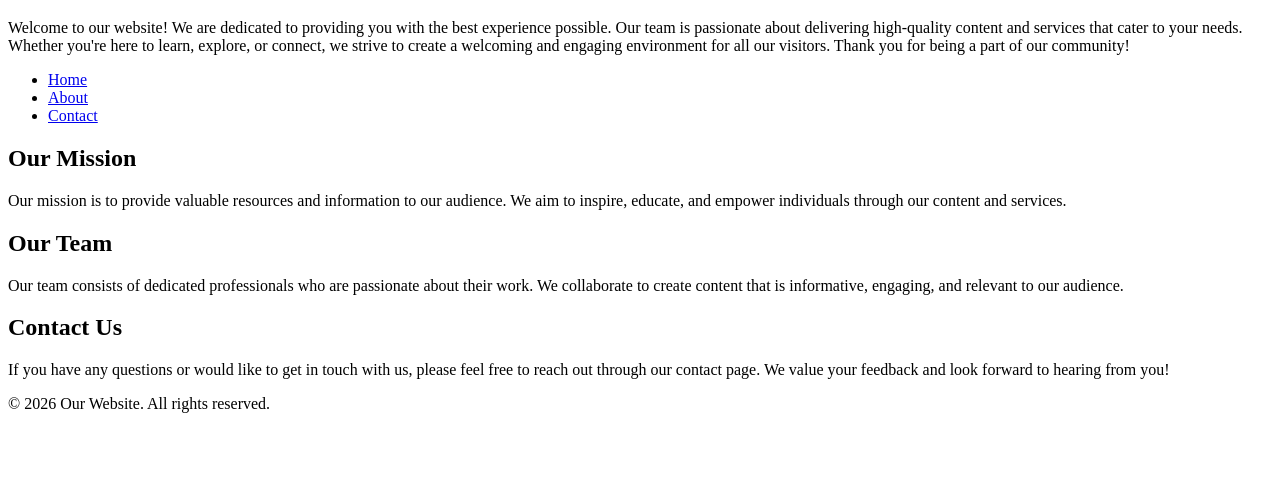
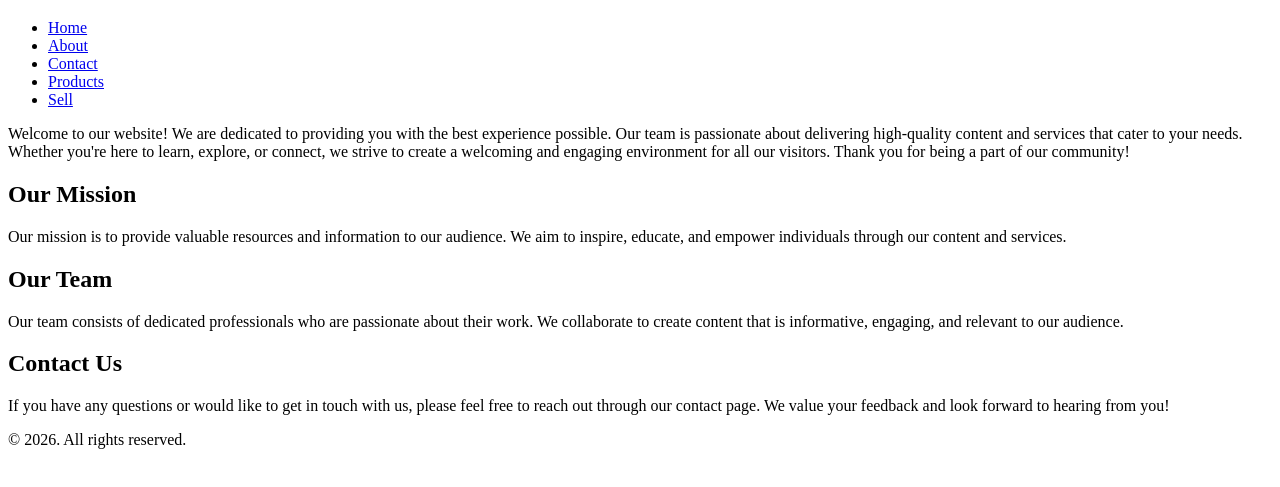
Before and after one commit to cse25-283/Katlo, a plain HTML site: page About.html in a window 1280 px wide. Shown: the part 61-548 px from the top of the page. Drawn offline with Linux system fonts and the light colour scheme.

Commit message:
Update About.html

```diff
--- a/About.html
+++ b/About.html
@@ -10,16 +10,20 @@
 
         <header>
             <h1>ABOUT</h1>
-             <p>Welcome to our website! We are dedicated to providing you with the best experience possible. Our team is passionate about delivering high-quality content and services that cater to your needs. Whether you're here to learn, explore, or connect, we strive to create a welcoming and engaging environment for all our visitors. Thank you for being a part of our community!</p>
+
             <nav>
                 <ul>
                     <li><a href="index.html">Home</a></li>
                     <li><a href="about.html">About</a></li>
                     <li><a href="contact.html">Contact</a></li>
+                    <li><a href="Products.html">Products</a></li>
+                    <li><a href="Sell.html">Sell</a></li>
                 </ul>
+
             </header>
 
             <main>
+                 <p>Welcome to our website! We are dedicated to providing you with the best experience possible. Our team is passionate about delivering high-quality content and services that cater to your needs. Whether you're here to learn, explore, or connect, we strive to create a welcoming and engaging environment for all our visitors. Thank you for being a part of our community!</p>
                 <section>
                     <h2>Our Mission</h2>
                     <p>Our mission is to provide valuable resources and information to our audience. We aim to inspire, educate, and empower individuals through our content and services.</p>
@@ -36,7 +40,7 @@
                 </section>
             </main>
                 <footer>
-                    <p>&copy; 2026 Our Website. All rights reserved.</p>
+                    <p>&copy; 2026. All rights reserved.</p>
                 </footer>
 
     </body>
```
